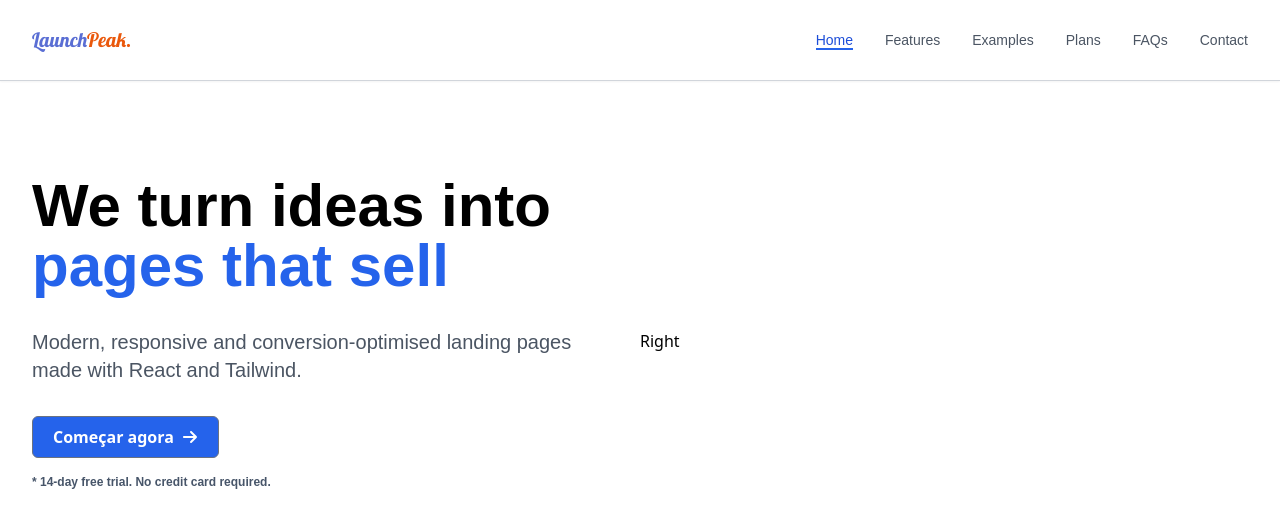
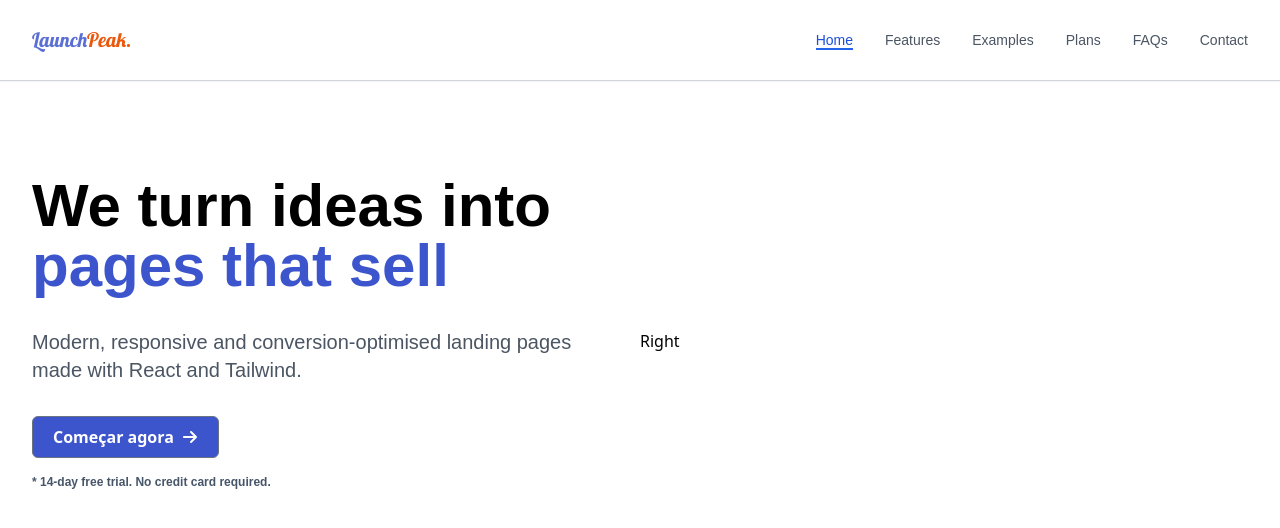
Before and after one commit to lodsa-ntos/launchpeak-starter, a React (Vite) app: page / in a window 1280 px wide. Shown: the top 528 px of the page. Built offline with nearby package versions, Linux system fonts and the light colour scheme; a web font is replaced by a local one.

Commit message:
Update HeroSection text color and button background color to match design

```diff
--- a/src/components/HeroSection.jsx
+++ b/src/components/HeroSection.jsx
@@ -13,7 +13,7 @@ function HeroSection() {
             <h1 className='text-4xl md:text-5xl lg:text-6xl font-bold font-Satoshi leading-tight'>
                 <span className='inline-block'>We turn ideas into </span>
 
-                <span className='text-blue-600 relative inline-block'>pages that sell</span>
+                <span className='text-[#3d55cc] relative inline-block'>pages that sell</span>
             </h1>
 
             <p className='text-gray-600 text-lg md:text-xl max-w-xl font-Satoshi'>
--- a/src/index.css
+++ b/src/index.css
@@ -8,7 +8,7 @@
 
 /* Button Hero Section */
 .btn {
-    @apply w-fit flex items-center justify-between gap-2 border border-gray-500 bg-blue-600 text-white rounded-md px-5 py-2 hover:shadow-lg hover:shadow-blue-100 focus:border-blue-600 focus:right-2 focus:ring-blue-100 transition-all duration-300;
+    @apply w-fit flex items-center justify-between gap-2 border border-gray-500 bg-[#3d55cc] text-white rounded-md px-5 py-2 hover:shadow-lg hover:shadow-blue-100 focus:border-blue-600 focus:right-2 focus:ring-blue-100 transition-all duration-300;
   }
 
   .btn span {
```
